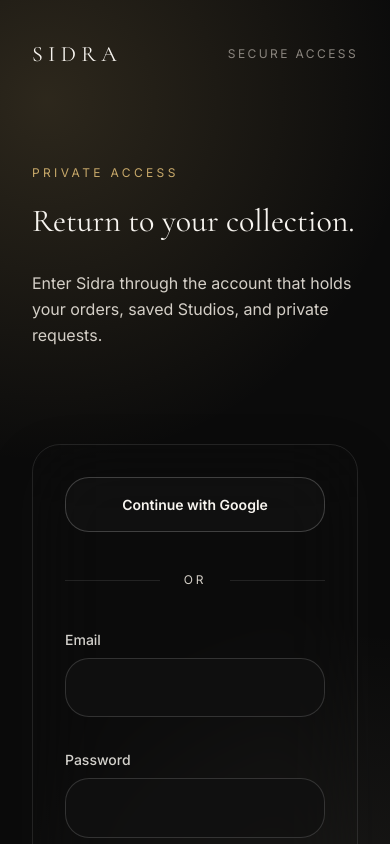
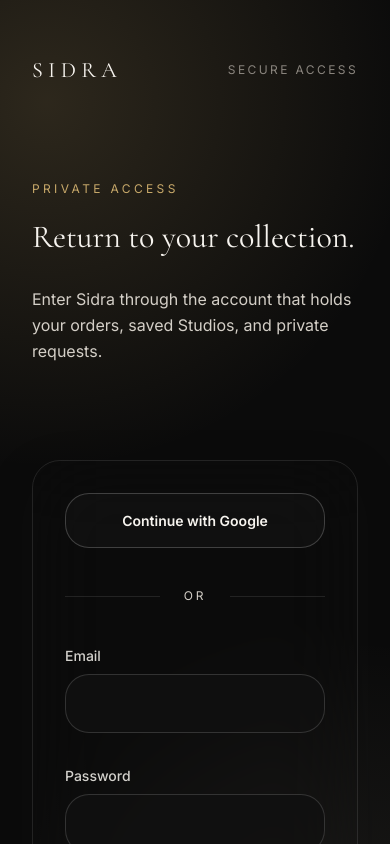
Before and after one commit to sidraprimex/Sidra, a Next.js app: page /login in a window 390 px wide. Shown: the top 844 px of the page. Built offline with nearby package versions, Linux system fonts and the light colour scheme; no server answers.

Commit message:
Fix Phase 1 auth mobile spacing

```diff
--- a/components/auth/AuthShell.tsx
+++ b/components/auth/AuthShell.tsx
@@ -27,7 +27,7 @@
       <div className="pointer-events-none absolute inset-0 bg-[radial-gradient(circle_at_12%_8%,rgba(200,169,106,0.18),transparent_30%),radial-gradient(circle_at_88%_78%,rgba(239,227,203,0.08),transparent_34%)]" />
       <div className="pointer-events-none absolute inset-y-0 left-1/2 hidden w-px bg-white/[0.06] lg:block" />
 
-      <div className="relative mx-auto flex min-h-[100svh] max-w-7xl flex-col px-5 py-6 sm:px-8 sm:py-8 lg:px-10 lg:py-10">
+      <div className="relative mx-auto flex min-h-[100svh] max-w-7xl flex-col px-5 pb-6 pt-14 sm:px-8 sm:py-8 lg:px-10 lg:py-10">
         <header className="flex items-center justify-between gap-4">
           <Link
             href="/"
```
